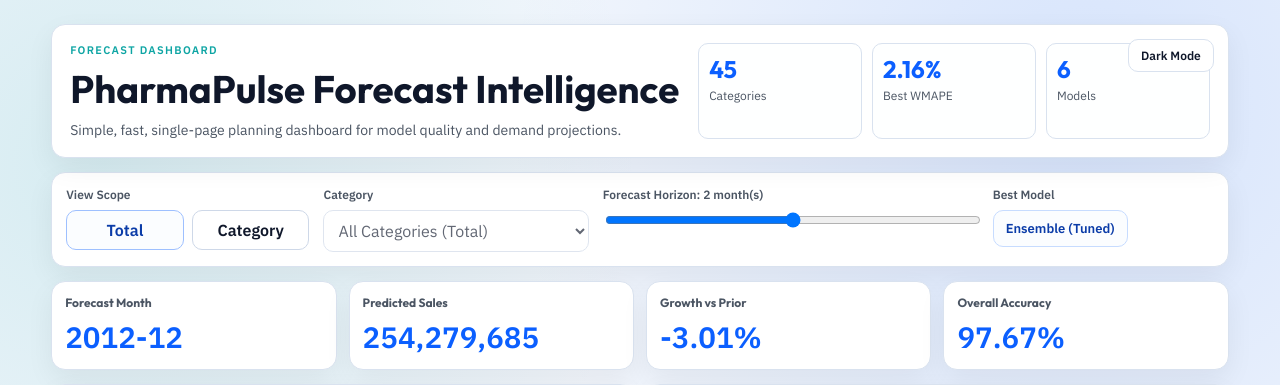
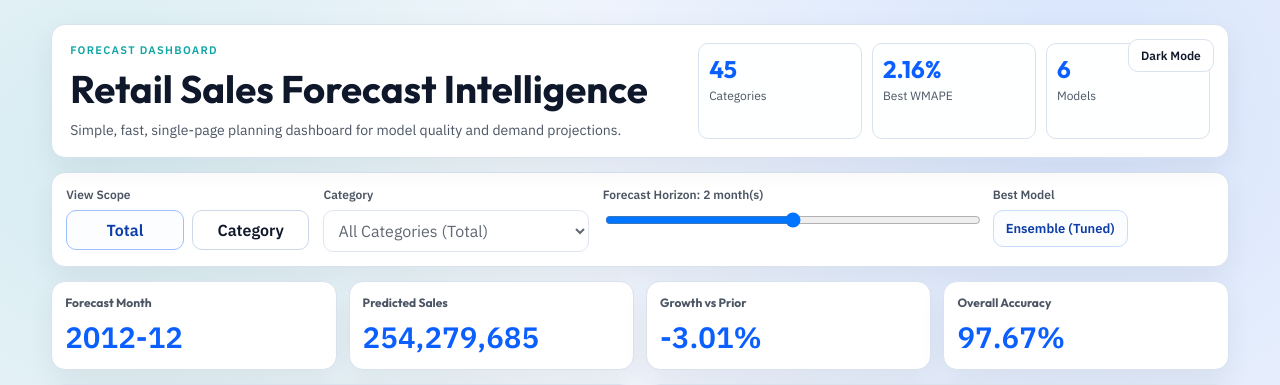
Before and after one commit to amaithili88-dotcom/Retail-Sales-Forecast-Intelligence, a Flask app: page / in a window 1280 px wide. Shown: the top 385 px of the page. Run offline with Flask 3, Linux system fonts and the light colour scheme; some libraries are stand-ins or nearby versions.

Commit message:
Update dashboard naming to retail sales branding

```diff
--- a/app.py
+++ b/app.py
@@ -126,10 +126,10 @@ def build_dashboard_payload():
         "byCategory": by_category,
         "comparison": comparison.to_dict(orient="records"),
         "site": {
-            "title": "PharmaPulse Forecast Platform",
-            "description": "Enterprise forecasting for demand planning with explainable metrics, faster decisions, and conversion-ready dashboards.",
+            "title": "Sales Forecast Platform",
+            "description": "Enterprise forecasting for demand planning with explainable metrics and faster decision-making.",
             "tagline": "Predict demand, defend decisions, accelerate growth.",
-            "metaDescription": "PharmaPulse helps sales and planning teams forecast demand with reliable model performance, category intelligence, and executive reporting.",
+            "metaDescription": "Sales Forecast Platform helps planning teams forecast demand with reliable model performance, category intelligence, and executive reporting.",
         },
         "globalStats": {
             "categoriesTracked": len(categories),
--- a/static/app.js
+++ b/static/app.js
@@ -386,13 +386,13 @@
     renderTopTable();
     setScope("total", Number(horizonRange.value));
 
-    const storedTheme = localStorage.getItem("pharmapulse-theme") || "light";
+    const storedTheme = localStorage.getItem("sales-forecast-theme") || "light";
     applyTheme(storedTheme);
 
     if (themeToggle) {
       themeToggle.addEventListener("click", () => {
         const nextTheme = isDarkTheme() ? "light" : "dark";
-        localStorage.setItem("pharmapulse-theme", nextTheme);
+        localStorage.setItem("sales-forecast-theme", nextTheme);
         applyTheme(nextTheme);
       });
     }
--- a/templates/index.html
+++ b/templates/index.html
@@ -20,7 +20,7 @@
       <button type="button" id="themeToggle" class="theme-toggle theme-toggle-corner" aria-label="Toggle dark mode">Dark Mode</button>
       <div>
         <p class="eyebrow">Forecast Dashboard</p>
-        <h1>PharmaPulse Forecast Intelligence</h1>
+        <h1>Retail Sales Forecast Intelligence</h1>
         <p class="subtitle">Simple, fast, single-page planning dashboard for model quality and demand projections.</p>
       </div>
       <div class="head-stats">
```
